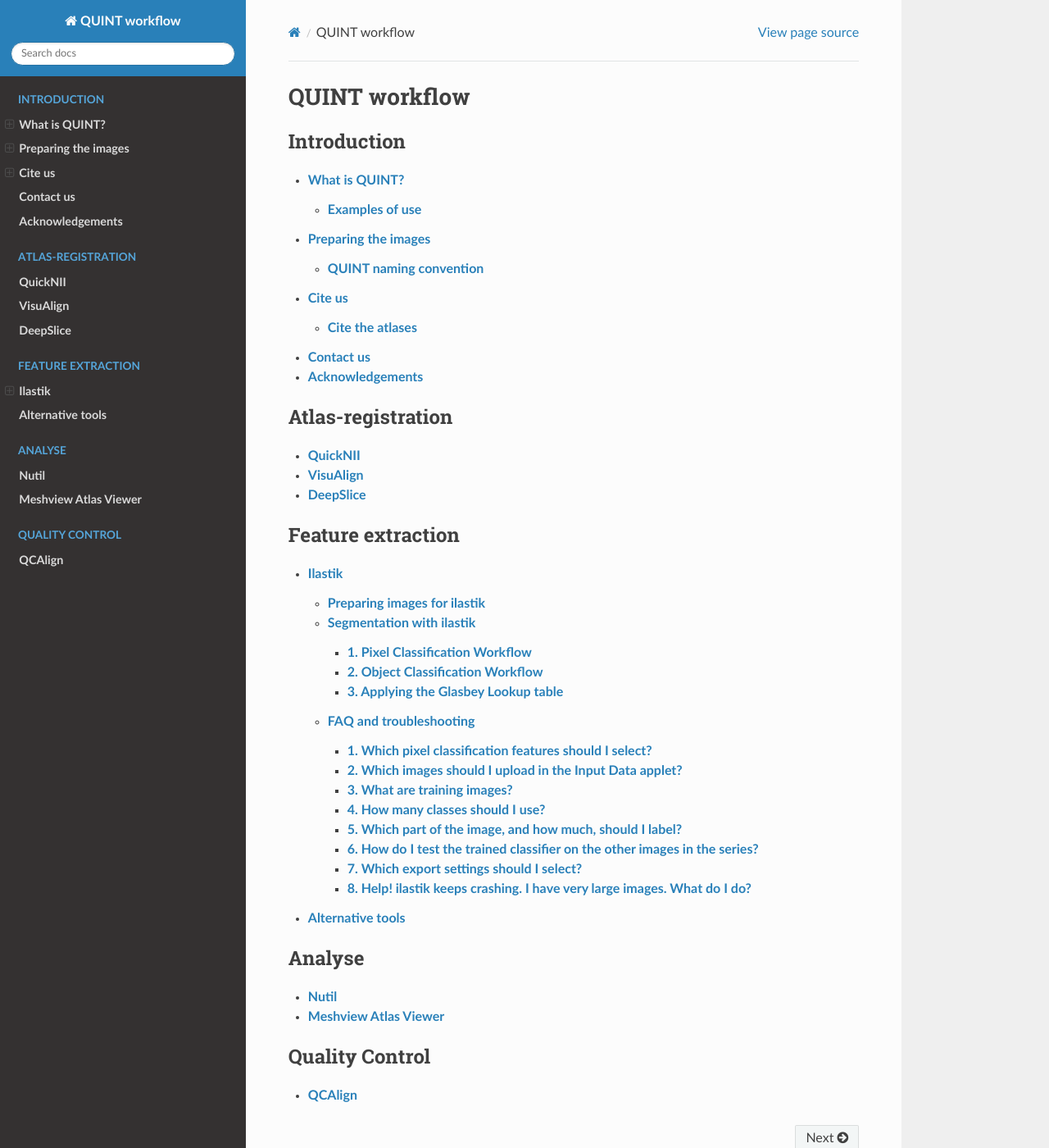
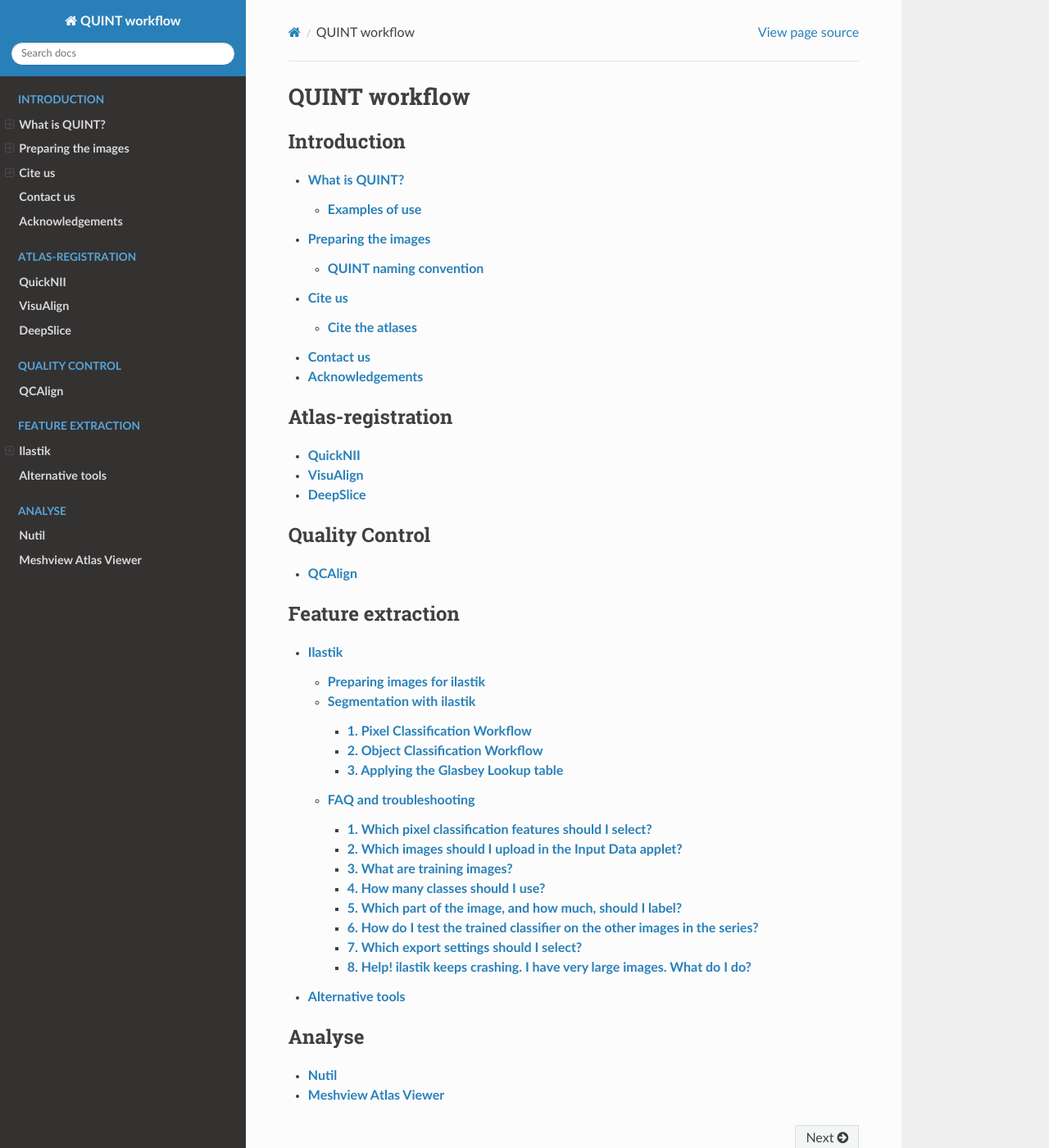
Before and after one commit to Neural-Systems-at-UIO/QUINT_workflow, a Sphinx documentation site: the page built from docs/index.rst, in a window 1280 px wide and 1400 px high. Shown: the whole window at 82% size. Built offline with Sphinx 7.4.7 and the Read the Docs theme 2.0.0, drawn with Linux system fonts in a browser that asks for light colours; part of the change alters nothing that is shown.

```diff
--- a/docs/index.rst
+++ b/docs/index.rst
@@ -19,6 +19,12 @@ QUINT workflow
    DeepSlice
 
 .. toctree::
+   :caption: Quality Control
+   :maxdepth: 3
+
+   QCAlign
+
+.. toctree::
    :caption: Feature extraction
    :maxdepth: 3
 
@@ -31,9 +37,3 @@ QUINT workflow
 
    Nutil
    Meshview
-
-.. toctree::
-   :caption: Quality Control
-   :maxdepth: 3
-
-   QCAlign
```
